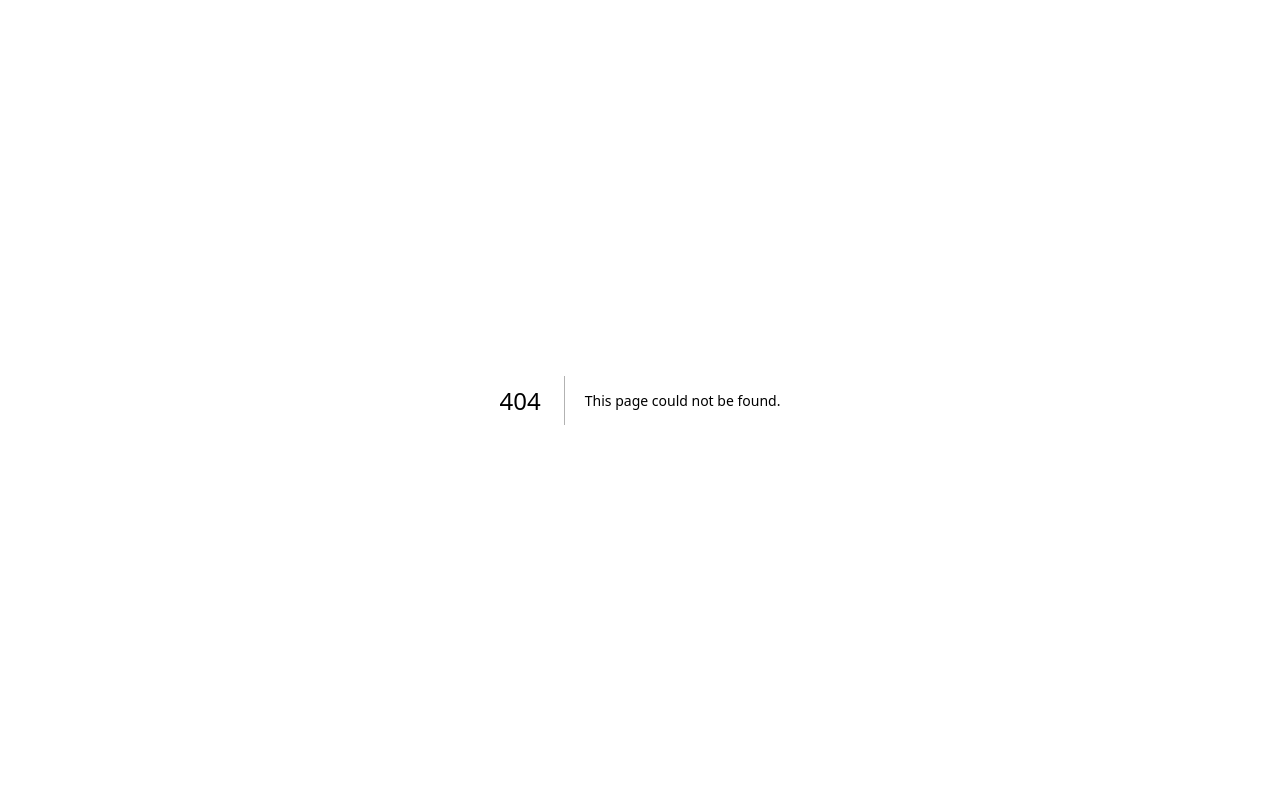
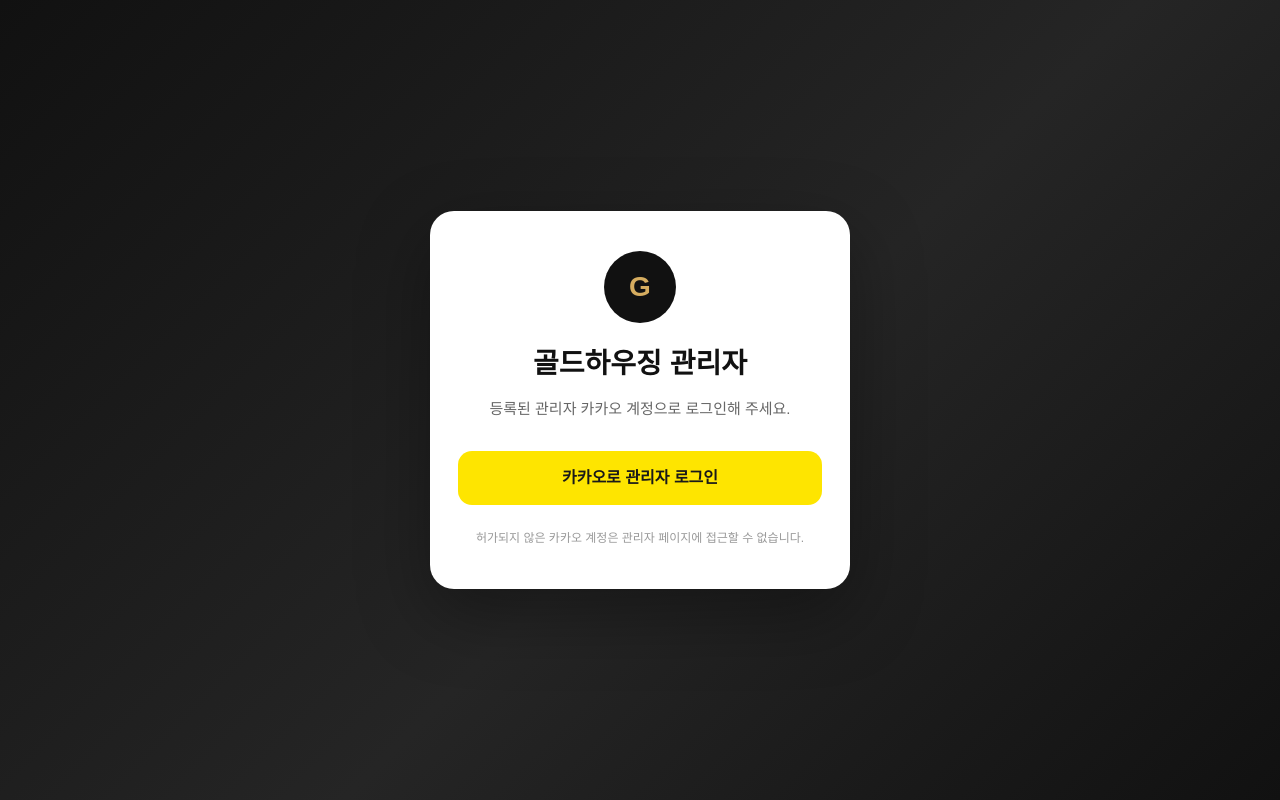
Before and after one commit to goldrealproperty-bit/gold-housing, a Next.js app: page /admin/login in a window 1280 px wide. Before the commit this address had no page. Built offline with nearby package versions, Linux system fonts and the light colour scheme.

Commit message:
Add Supabase Kakao auth setup

```diff
--- /dev/null
+++ b/app/admin/login/page.tsx
@@ -0,0 +1,150 @@
+"use client";
+
+import { useState } from "react";
+import { createClient } from "@/lib/supabase/client";
+
+export default function AdminLoginPage() {
+  const [loading, setLoading] = useState(false);
+  const [errorMessage, setErrorMessage] = useState("");
+
+  async function handleKakaoLogin() {
+    try {
+      setLoading(true);
+      setErrorMessage("");
+
+      const supabase = createClient();
+
+      const redirectTo = `${window.location.origin}/auth/callback`;
+
+      const { error } = await supabase.auth.signInWithOAuth({
+        provider: "kakao",
+        options: {
+          redirectTo,
+        },
+      });
+
+      if (error) {
+        throw error;
+      }
+    } catch (error) {
+      console.error("카카오 로그인 오류:", error);
+
+      setErrorMessage(
+        error instanceof Error
+          ? error.message
+          : "카카오 로그인 중 오류가 발생했습니다."
+      );
+
+      setLoading(false);
+    }
+  }
+
+  return (
+    <main
+      style={{
+        minHeight: "100vh",
+        display: "flex",
+        alignItems: "center",
+        justifyContent: "center",
+        padding: "24px",
+        background:
+          "linear-gradient(135deg, #111111 0%, #252525 55%, #111111 100%)",
+      }}
+    >
+      <section
+        style={{
+          width: "100%",
+          maxWidth: "420px",
+          padding: "40px 28px",
+          borderRadius: "24px",
+          backgroundColor: "#ffffff",
+          boxShadow: "0 24px 70px rgba(0, 0, 0, 0.35)",
+          textAlign: "center",
+        }}
+      >
+        <div
+          style={{
+            width: "72px",
+            height: "72px",
+            margin: "0 auto 20px",
+            borderRadius: "50%",
+            display: "flex",
+            alignItems: "center",
+            justifyContent: "center",
+            backgroundColor: "#111111",
+            color: "#d6ad60",
+            fontSize: "28px",
+            fontWeight: 900,
+          }}
+        >
+          G
+        </div>
+
+        <h1
+          style={{
+            margin: 0,
+            color: "#111111",
+            fontSize: "28px",
+            fontWeight: 900,
+          }}
+        >
+          골드하우징 관리자
+        </h1>
+
+        <p
+          style={{
+            margin: "12px 0 30px",
+            color: "#666666",
+            fontSize: "15px",
+            lineHeight: 1.6,
+          }}
+        >
+          등록된 관리자 카카오 계정으로 로그인해 주세요.
+        </p>
+
+        <button
+          type="button"
+          onClick={handleKakaoLogin}
+          disabled={loading}
+          style={{
+            width: "100%",
+            minHeight: "54px",
+            border: 0,
+            borderRadius: "14px",
+            backgroundColor: loading ? "#d8ca6a" : "#fee500",
+            color: "#191919",
+            fontSize: "16px",
+            fontWeight: 800,
+            cursor: loading ? "not-allowed" : "pointer",
+          }}
+        >
+          {loading ? "카카오 로그인 연결 중..." : "카카오로 관리자 로그인"}
+        </button>
+
+        {errorMessage && (
+          <p
+            style={{
+              margin: "18px 0 0",
+              color: "#d32f2f",
+              fontSize: "14px",
+              lineHeight: 1.5,
+            }}
+          >
+            {errorMessage}
+          </p>
+        )}
+
+        <p
+          style={{
+            margin: "24px 0 0",
+            color: "#999999",
+            fontSize: "12px",
+            lineHeight: 1.6,
+          }}
+        >
+          허가되지 않은 카카오 계정은 관리자 페이지에 접근할 수 없습니다.
+        </p>
+      </section>
+    </main>
+  );
+}
--- /dev/null
+++ b/app/auth/callback/route.ts
@@ -0,0 +1,47 @@
+import { NextResponse } from "next/server";
+import { createClient } from "@/lib/supabase/server";
+
+export async function GET(request: Request) {
+  const requestUrl = new URL(request.url);
+  const code = requestUrl.searchParams.get("code");
+  const error = requestUrl.searchParams.get("error");
+  const errorDescription = requestUrl.searchParams.get("error_description");
+
+  if (error) {
+    console.error("카카오 OAuth 오류:", error, errorDescription);
+
+    const loginUrl = new URL("/admin/login", requestUrl.origin);
+    loginUrl.searchParams.set(
+      "error",
+      errorDescription ?? "카카오 로그인에 실패했습니다."
+    );
+
+    return NextResponse.redirect(loginUrl);
+  }
+
+  if (!code) {
+    const loginUrl = new URL("/admin/login", requestUrl.origin);
+    loginUrl.searchParams.set("error", "인증 코드가 전달되지 않았습니다.");
+
+    return NextResponse.redirect(loginUrl);
+  }
+
+  const supabase = await createClient();
+
+  const { error: exchangeError } =
+    await supabase.auth.exchangeCodeForSession(code);
+
+  if (exchangeError) {
+    console.error("세션 교환 오류:", exchangeError);
+
+    const loginUrl = new URL("/admin/login", requestUrl.origin);
+    loginUrl.searchParams.set(
+      "error",
+      "로그인 세션을 생성하지 못했습니다."
+    );
+
+    return NextResponse.redirect(loginUrl);
+  }
+
+  return NextResponse.redirect(new URL("/admin", requestUrl.origin));
+}
--- /dev/null
+++ b/lib/supabase/client.ts
@@ -0,0 +1,14 @@
+import { createBrowserClient } from "@supabase/ssr";
+
+export function createClient() {
+  const supabaseUrl = process.env.NEXT_PUBLIC_SUPABASE_URL;
+  const supabaseAnonKey = process.env.NEXT_PUBLIC_SUPABASE_ANON_KEY;
+
+  if (!supabaseUrl || !supabaseAnonKey) {
+    throw new Error(
+      "NEXT_PUBLIC_SUPABASE_URL 또는 NEXT_PUBLIC_SUPABASE_ANON_KEY가 없습니다."
+    );
+  }
+
+  return createBrowserClient(supabaseUrl, supabaseAnonKey);
+}
--- /dev/null
+++ b/lib/supabase/proxy.ts
@@ -0,0 +1,42 @@
+import { createServerClient } from "@supabase/ssr";
+import { NextResponse, type NextRequest } from "next/server";
+
+export async function updateSession(request: NextRequest) {
+  let supabaseResponse = NextResponse.next({
+    request,
+  });
+
+  const supabaseUrl = process.env.NEXT_PUBLIC_SUPABASE_URL;
+  const supabaseAnonKey = process.env.NEXT_PUBLIC_SUPABASE_ANON_KEY;
+
+  if (!supabaseUrl || !supabaseAnonKey) {
+    return supabaseResponse;
+  }
+
+  const supabase = createServerClient(supabaseUrl, supabaseAnonKey, {
+    cookies: {
+      getAll() {
+        return request.cookies.getAll();
+      },
+
+      setAll(cookiesToSet) {
+        cookiesToSet.forEach(({ name, value }) => {
+          request.cookies.set(name, value);
+        });
+
+        supabaseResponse = NextResponse.next({
+          request,
+        });
+
+        cookiesToSet.forEach(({ name, value, options }) => {
+          supabaseResponse.cookies.set(name, value, options);
+        });
+      },
+    },
+  });
+
+  // 로그인 세션이 만료되기 전에 자동 갱신
+  await supabase.auth.getUser();
+
+  return supabaseResponse;
+}
--- /dev/null
+++ b/lib/supabase/server.ts
@@ -0,0 +1,33 @@
+import { createServerClient } from "@supabase/ssr";
+import { cookies } from "next/headers";
+
+export async function createClient() {
+  const cookieStore = await cookies();
+
+  const supabaseUrl = process.env.NEXT_PUBLIC_SUPABASE_URL;
+  const supabaseAnonKey = process.env.NEXT_PUBLIC_SUPABASE_ANON_KEY;
+
+  if (!supabaseUrl || !supabaseAnonKey) {
+    throw new Error(
+      "NEXT_PUBLIC_SUPABASE_URL 또는 NEXT_PUBLIC_SUPABASE_ANON_KEY가 없습니다."
+    );
+  }
+
+  return createServerClient(supabaseUrl, supabaseAnonKey, {
+    cookies: {
+      getAll() {
+        return cookieStore.getAll();
+      },
+
+      setAll(cookiesToSet) {
+        try {
+          cookiesToSet.forEach(({ name, value, options }) => {
+            cookieStore.set(name, value, options);
+          });
+        } catch {
+          // Server Component에서는 쿠키 쓰기가 제한될 수 있음
+        }
+      },
+    },
+  });
+}
--- a/package.json
+++ b/package.json
@@ -9,7 +9,8 @@
     "lint": "eslint"
   },
   "dependencies": {
-    "@supabase/supabase-js": "^2.108.2",
+    "@supabase/ssr": "^0.12.3",
+    "@supabase/supabase-js": "^2.110.6",
     "next": "16.2.9",
     "react": "19.2.4",
     "react-dom": "19.2.4"
```
Also changed, not shown: 1 other file (tests, documents, lock files or other folders).
